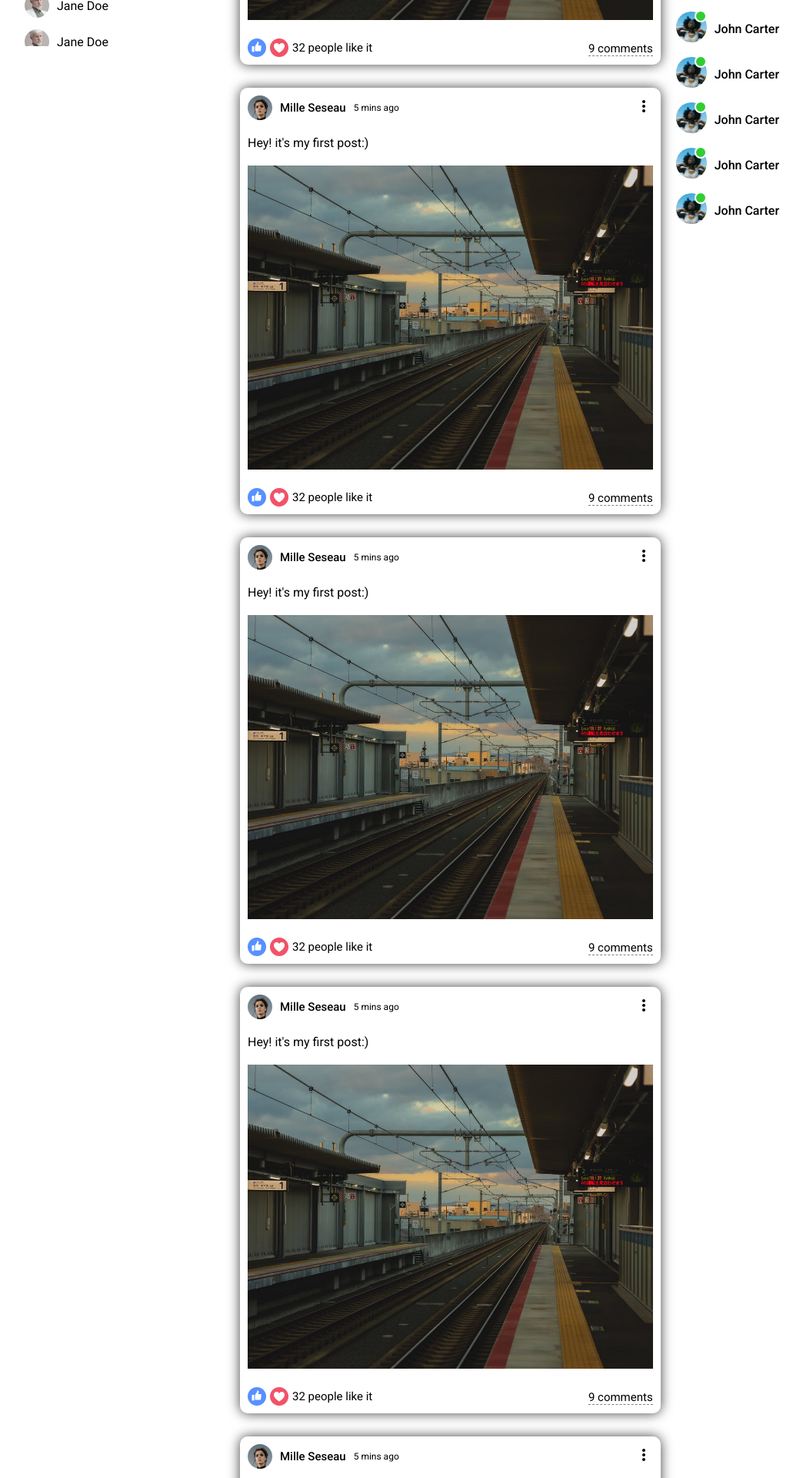
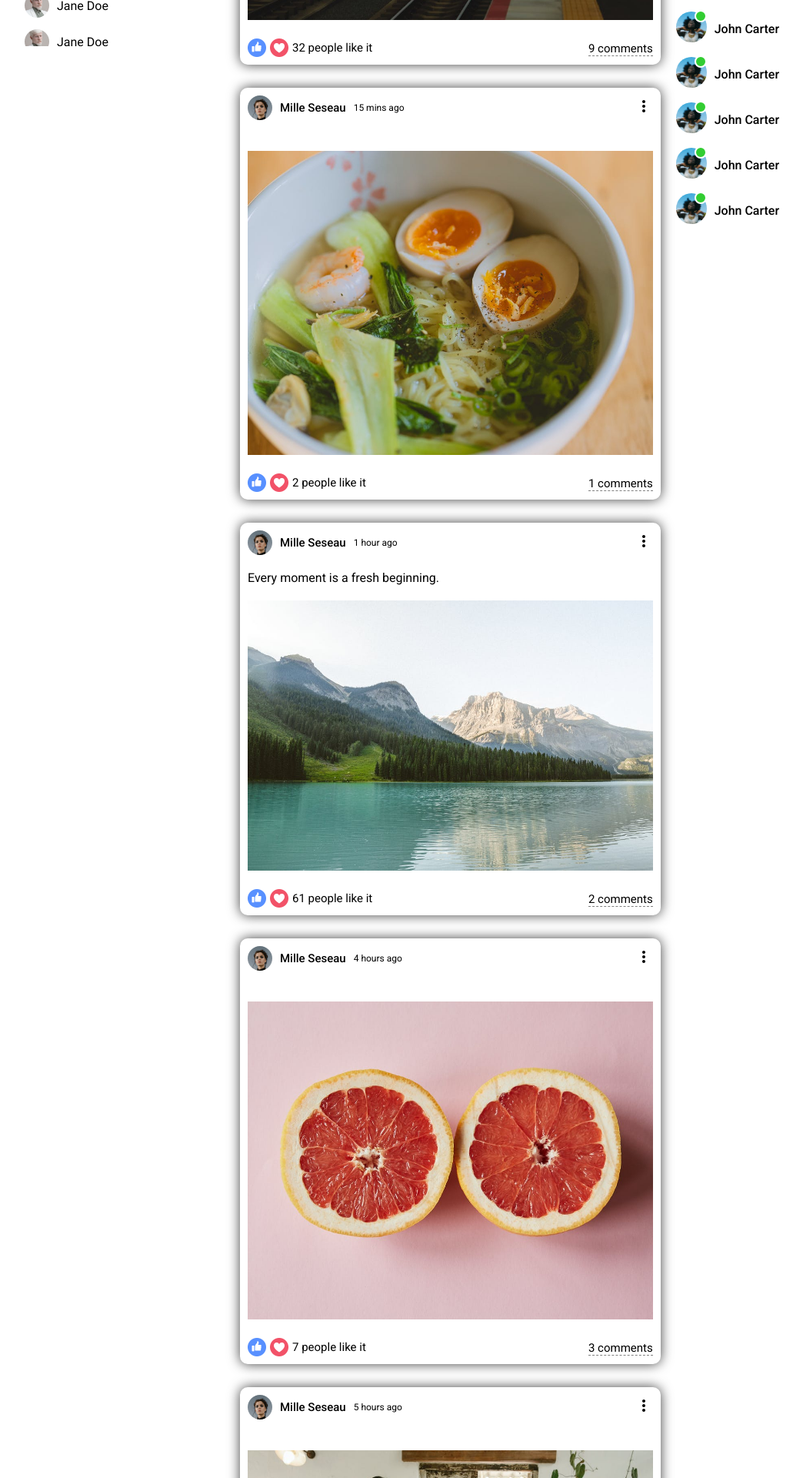
Before and after one commit to lavitzwind/react-social-media-app-design, a React (Create React App) app: page / in a window 1280 px wide. Shown: the part 740-2660 px from the top of the page at 77% size, without its empty margins (28-1072 px from the left). Built offline with nearby package versions, Linux system fonts and the light colour scheme.

Commit message:
using dynamic data

```diff
--- a/src/components/feed/Feed.jsx
+++ b/src/components/feed/Feed.jsx
@@ -1,18 +1,16 @@
 import Post from "../post/Post";
 import Share from "../share/Share";
 import "./feed.css";
+import { Posts } from "../../dummyData";
 
 const Feed = () => {
 	return (
 		<div className="feed">
 			<div className="feedWrapper">
 				<Share />
-				<Post />
-				<Post />
-				<Post />
-				<Post />
-				<Post />
-				<Post />
+				{Posts.map((p) => (
+					<Post key={p.id} post={p} />
+				))}
 			</div>
 		</div>
 	);
--- a/src/components/post/Post.jsx
+++ b/src/components/post/Post.jsx
@@ -1,7 +1,8 @@
 import "./post.css";
 import { MoreVert } from "@material-ui/icons";
+import { Users } from "../../dummyData";
 
-const Post = () => {
+const Post = ({ post }) => {
 	return (
 		<div className="post">
 			<div className="postWrapper">
@@ -9,24 +10,24 @@
 					<div className="postTopLeft">
 						<img className="postProfileImg" src="assets/person/1.jpeg" alt="" />
 						<span className="postUsername">Mille Seseau</span>
-						<span className="postDate">5 mins ago</span>
+						<span className="postDate">{post.date}</span>
 					</div>
 					<div className="postTopRight">
 						<MoreVert />
 					</div>
 				</div>
 				<div className="postCenter">
-					<span className="postText">Hey! it's my first post:)</span>
-					<img src="assets/post/1.jpeg" alt="" className="postImg" />
+					<span className="postText">{post?.desc}</span>
+					<img src={post.photo} alt="" className="postImg" />
 				</div>
 				<div className="postBottom">
 					<div className="postBottomLeft">
 						<img className="likeIcon" src="assets/like.png" alt="" />
 						<img className="likeIcon" src="assets/heart.png" alt="" />
-						<span className="postLikeCounter">32 people like it</span>
+						<span className="postLikeCounter">{post.like} people like it</span>
 					</div>
 					<div className="postBottomRight">
-						<span className="postCommentText">9 comments</span>
+						<span className="postCommentText">{post.comment} comments</span>
 					</div>
 				</div>
 			</div>
--- a/src/components/share/Share.jsx
+++ b/src/components/share/Share.jsx
@@ -6,12 +6,7 @@
 		<div className="share">
 			<div className="shareWrapper">
 				<div className="shareTop">
-					<img
-						src=""
-						alt=""
-						className="shareProfileImg"
-						src="/assets/person/1.jpeg"
-					/>
+					<img alt="" className="shareProfileImg" src="/assets/person/1.jpeg" />
 					<input
 						placeholder="What's in your mind Safak?"
 						className="shareInput"
--- /dev/null
+++ b/src/dummyData.js
@@ -0,0 +1,139 @@
+export const Users = [
+	{
+		id: 1,
+		profilePicture: "assets/person/1.jpeg",
+		username: "Mille Seseau",
+	},
+	{
+		id: 2,
+		profilePicture: "assets/person/2.jpeg",
+		username: "Janell Shrum",
+	},
+	{
+		id: 3,
+		profilePicture: "assets/person/3.jpeg",
+		username: "Alex Durden",
+	},
+	{
+		id: 4,
+		profilePicture: "assets/person/4.jpeg",
+		username: "Dora Hawks",
+	},
+	{
+		id: 5,
+		profilePicture: "assets/person/5.jpeg",
+		username: "Thomas Holden",
+	},
+	{
+		id: 6,
+		profilePicture: "assets/person/6.jpeg",
+		username: "Shirley Beauchamp",
+	},
+	{
+		id: 7,
+		profilePicture: "assets/person/7.jpeg",
+		username: "Travis Bennett",
+	},
+	{
+		id: 8,
+		profilePicture: "assets/person/8.jpeg",
+		username: "Kristen Thomas",
+	},
+	{
+		id: 9,
+		profilePicture: "assets/person/9.jpeg",
+		username: "Gary Duty",
+	},
+	{
+		id: 10,
+		profilePicture: "assets/person/10.jpeg",
+		username: "Mille Seseau",
+	},
+];
+
+export const Posts = [
+	{
+		id: 1,
+		desc: "Love For All, Hatred For None.",
+		photo: "assets/post/1.jpeg",
+		date: "5 mins ago",
+		userId: 1,
+		like: 32,
+		comment: 9,
+	},
+	{
+		id: 2,
+		photo: "assets/post/2.jpeg",
+		date: "15 mins ago",
+		userId: 2,
+		like: 2,
+		comment: 1,
+	},
+	{
+		id: 3,
+		desc: "Every moment is a fresh beginning.",
+		photo: "assets/post/3.jpeg",
+		date: "1 hour ago",
+		userId: 3,
+		like: 61,
+		comment: 2,
+	},
+	{
+		id: 4,
+		photo: "assets/post/4.jpeg",
+		date: "4 hours ago",
+		userId: 4,
+		like: 7,
+		comment: 3,
+	},
+	{
+		id: 5,
+		photo: "assets/post/5.jpeg",
+		date: "5 hours ago",
+		userId: 5,
+		like: 23,
+		comment: 5,
+	},
+	{
+		id: 6,
+		photo: "assets/post/6.jpeg",
+		date: "1 day ago",
+		userId: 6,
+		like: 44,
+		comment: 6,
+	},
+	{
+		id: 7,
+		desc: "Never regret anything that made you smile.",
+		photo: "assets/post/7.jpeg",
+		date: "2 days ago",
+		userId: 7,
+		like: 52,
+		comment: 3,
+	},
+	{
+		id: 8,
+		photo: "assets/post/8.jpeg",
+		date: "3 days ago",
+		userId: 8,
+		like: 15,
+		comment: 1,
+	},
+	{
+		id: 9,
+		desc: "Change the world by being yourself.",
+		photo: "assets/post/9.jpeg",
+		date: "5 days ago",
+		userId: 9,
+		like: 11,
+		comment: 2,
+	},
+	{
+		id: 10,
+		photo: "assets/post/10.jpeg",
+		date: "1 week ago",
+		userId: 10,
+		like: 104,
+		comment: 12,
+	},
+];
```
